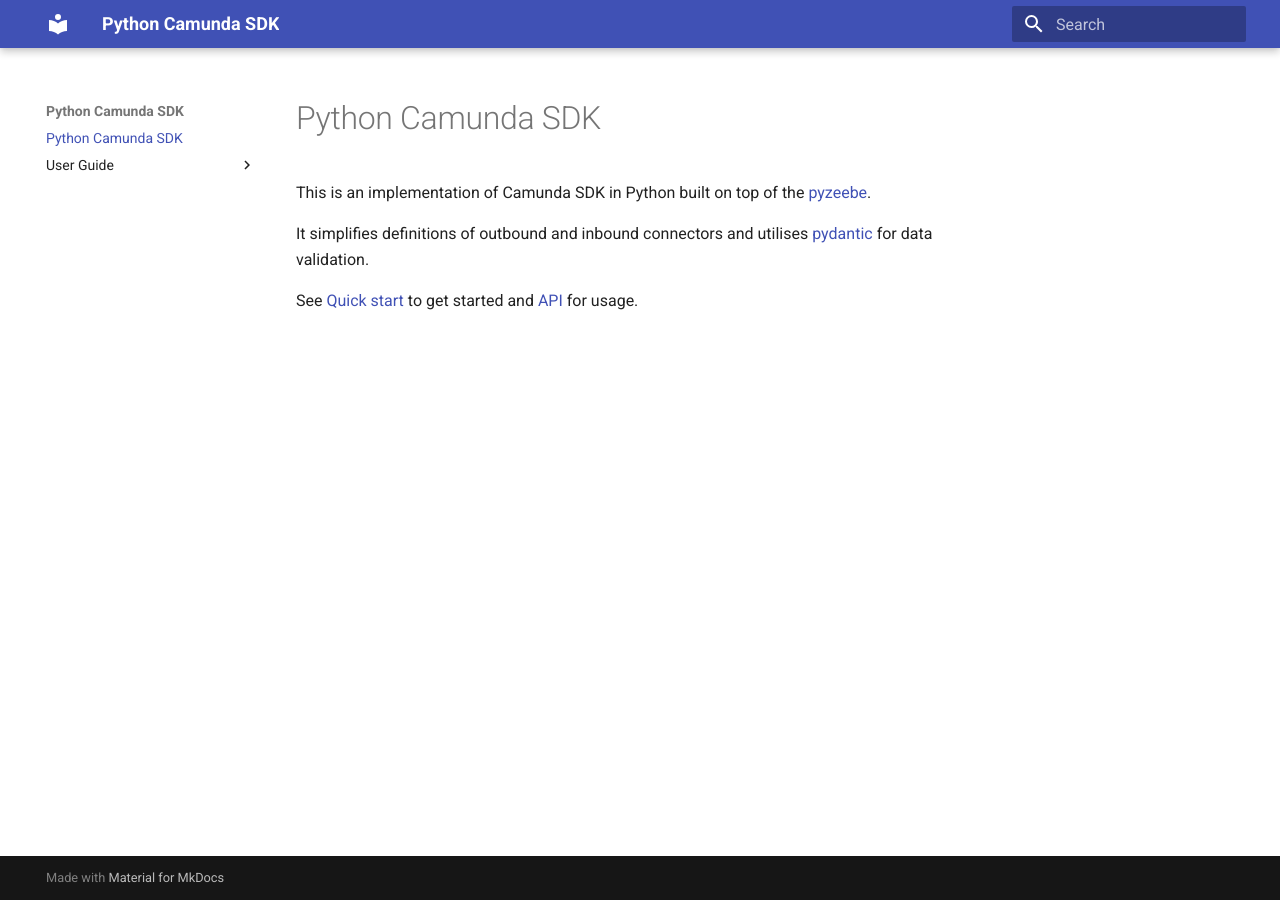
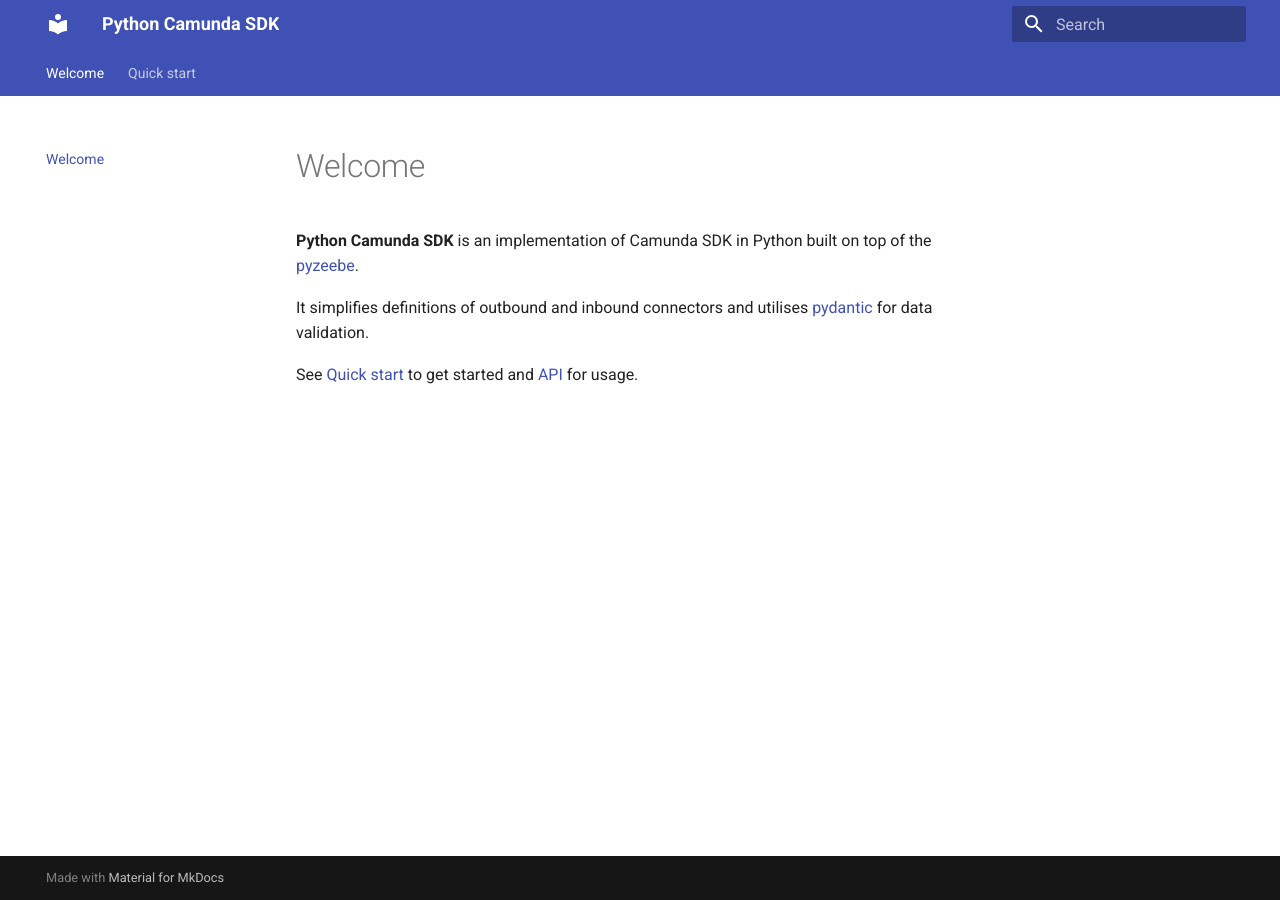
Before and after one commit to mdelmans/python-camunda-sdk, an MkDocs documentation site: the page built from docs/index.md, in a window 1280 px wide. Built offline with MkDocs 1.6.1 and Material for MkDocs 9.7.7, drawn with Linux system fonts in a browser that asks for light colours.

Commit message:
Add runtime documentation. Add generate_template script.

```diff
--- a/docs/index.md
+++ b/docs/index.md
@@ -1,7 +1,7 @@
-# Python Camunda SDK
+# Welcome
 
-This is an implementation of Camunda SDK in Python built on top of the [pyzeebe](https://github.com/camunda-community-hub/pyzeebe).
+**Python Camunda SDK** is an implementation of Camunda SDK in Python built on top of the [pyzeebe](https://github.com/camunda-community-hub/pyzeebe).
 
 It simplifies definitions of outbound and inbound connectors and utilises [pydantic](https://pydantic.dev/) for data validation.
 
-See [Quick start](quick_start.md) to get started and [API](api.md) for usage.
+See [Quick start](/quick_start) to get started and [API](api.md) for usage.
--- a/mkdocs.yml
+++ b/mkdocs.yml
@@ -3,20 +3,31 @@
   name: "material"
   features:
     - content.code.copy
+    - navigation.tabs
+    - content.code.annotate
 
 markdown_extensions:
   - pymdownx.highlight:
       anchor_linenums: true
       line_spans: __span
       pygments_lang_class: true
+  - pymdownx.tabbed:
+      alternate_style: true
+  - toc:
+      title: On this page
+  - pymdownx.snippets:
+      base_path: "docs/snippets"
+  - tables
+  - pymdownx.superfences
   - pymdownx.inlinehilite
-  - pymdownx.snippets
   - pymdownx.superfences
   - admonition
   - pymdownx.details
   - pymdownx.superfences
 
 nav:
-  - Python Camunda SDK: index.md
-  - User Guide:
-    - Quick start: quick_start.md
+  - index.md
+  - Quick start:
+    - quick_start/outbound_connectors.md
+    - quick_start/generate_template.md
+    - quick_start/setup_runtime.md
--- a/pyproject.toml
+++ b/pyproject.toml
@@ -5,8 +5,7 @@
 authors = ["Mihails Delmans <m.delmans@gmail.com>"]
 readme = "README.md"
 packages = [
-	{include = "python_camunda_sdk"},
-	{include = "examples"}
+	{include = "python_camunda_sdk"}
 ]
 
 [tool.poetry.dependencies]
@@ -18,7 +17,7 @@
 python-dotenv = "^1.0.0"
 
 [tool.poetry.scripts]
-generate_template = 'examples:generate_template'
+generate_template = 'python_camunda_sdk.generate_template:generate_template'
 
 [tool.poetry.group.dev.dependencies]
 coverage = "^7.2.7"
```
Also changed, not shown: docs/quick_start.md (deleted, +0 -37 lines), docs/quick_start/generate_template.md (added, +1 -0 lines), docs/quick_start/outbound_connectors.md (added, +21 -0 lines), docs/quick_start/setup_runtime.md (added, +112 -0 lines), docs/snippets/log.py (added, +19 -0 lines), docs/snippets/runtime.py (added, +15 -0 lines), 3 other files.
